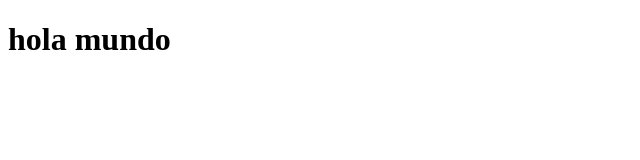
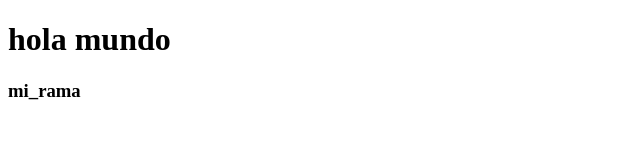
Before and after one commit to gonzaloccastro/mi_repo, a plain HTML site: page index.html in a window 1280 px wide. Shown: the full height of the page, 0-640 px from the left. Drawn offline with Linux system fonts and the light colour scheme.

Commit message:
rama mi_rama

```diff
--- a/index.html
+++ b/index.html
@@ -10,6 +10,7 @@
 
 <body>
     <h1>hola mundo</h1>
+    <h3>mi_rama</h3>
 
 </body>
 
```
